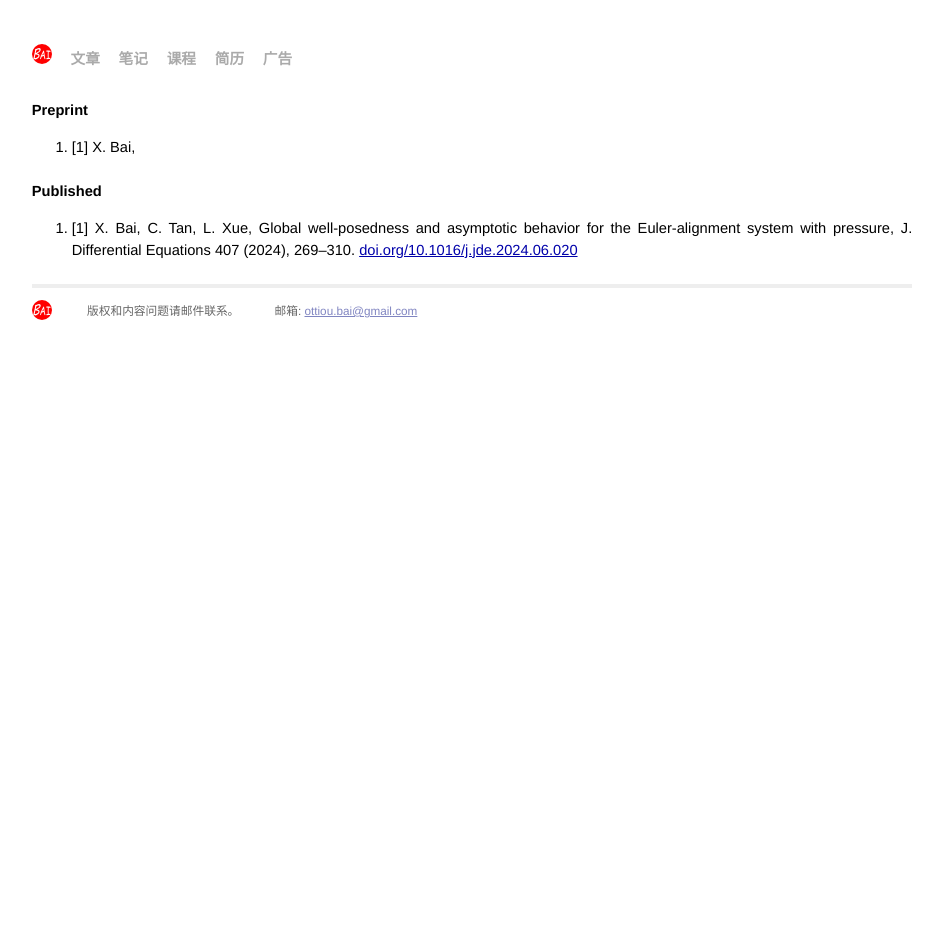
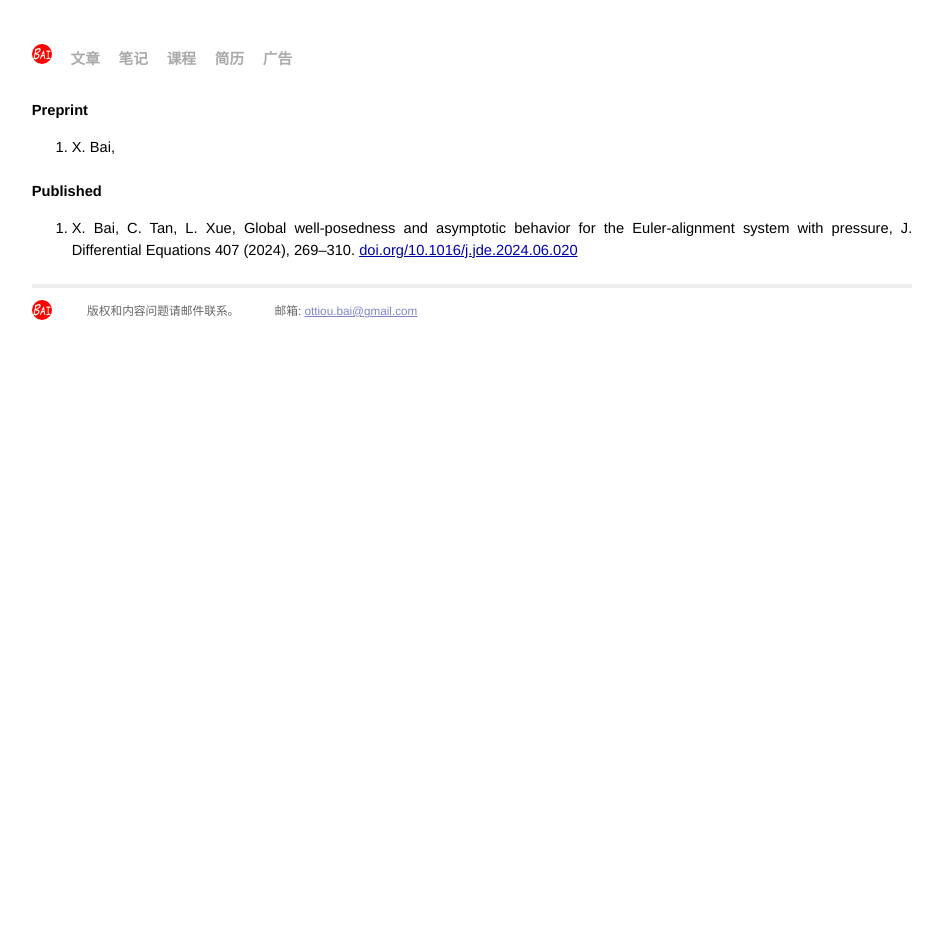
Before and after one commit to xiang-bai/xiang-bai.github.io, a Jekyll site: the page built from papers.md, in a window 1280 px wide. Shown: the whole page, without its empty margins (168-1111 px from the left). Built offline with Jekyll 4.4.1, drawn with Linux system fonts in a browser that asks for light colours.

```diff
--- a/papers.md
+++ b/papers.md
@@ -14,12 +14,12 @@ ol, ul {
 ol {
   list-style-type: decimal;
   margin-left: 40px;
-  counter-reset:sectioncounter;
+/*   counter-reset:sectioncounter; */
 }
-ol li:before {
+/* ol li:before {
 content: "[" counter(sectioncounter) "]";
 counter-increment: sectioncounter;
-}
+} */
 
 /* 为无序列表添加实心圆点符号 */
 ul {
```
